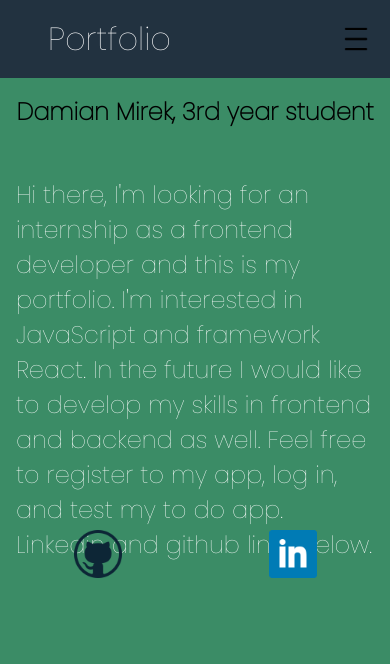
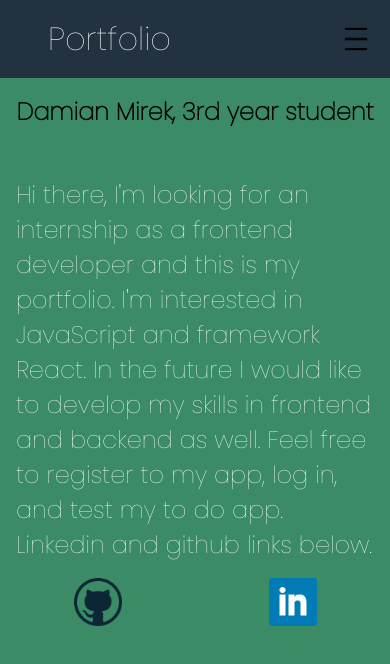
Before and after one commit to cees2/PortfolioDamianMirek, a React (Create React App) app: page /home in a window 390 px wide. Shown: the top 664 px of the page. Built offline with nearby package versions, Linux system fonts and the light colour scheme; no server answers.

Commit message:
responsive modal for mobile devices

```diff
--- a/src/components/Home/Home.module.css
+++ b/src/components/Home/Home.module.css
@@ -63,8 +63,8 @@
 
   .icons {
     width: 100%;
-    left: 0;
-    bottom: 2rem;
+    position: static;
+    margin: 1rem 0;
   }
 
   .description {
@@ -72,10 +72,3 @@
     padding: 0 1rem;
   }
 }
-
-@media (orientation: landscape) {
-  .icons {
-    position: static;
-    margin-top: 1rem;
-  }
-}
--- a/src/components/Todos/ConfirmationModal.module.css
+++ b/src/components/Todos/ConfirmationModal.module.css
@@ -69,3 +69,15 @@
     height: 50vh;
   }
 }
+
+@media (max-width: 768px) {
+  .modalWrapper {
+    height: 30vh;
+    width: 95%;
+  }
+
+  .modalWrapper h3 {
+    padding: 0 1rem;
+    text-align: center;
+  }
+}
```
